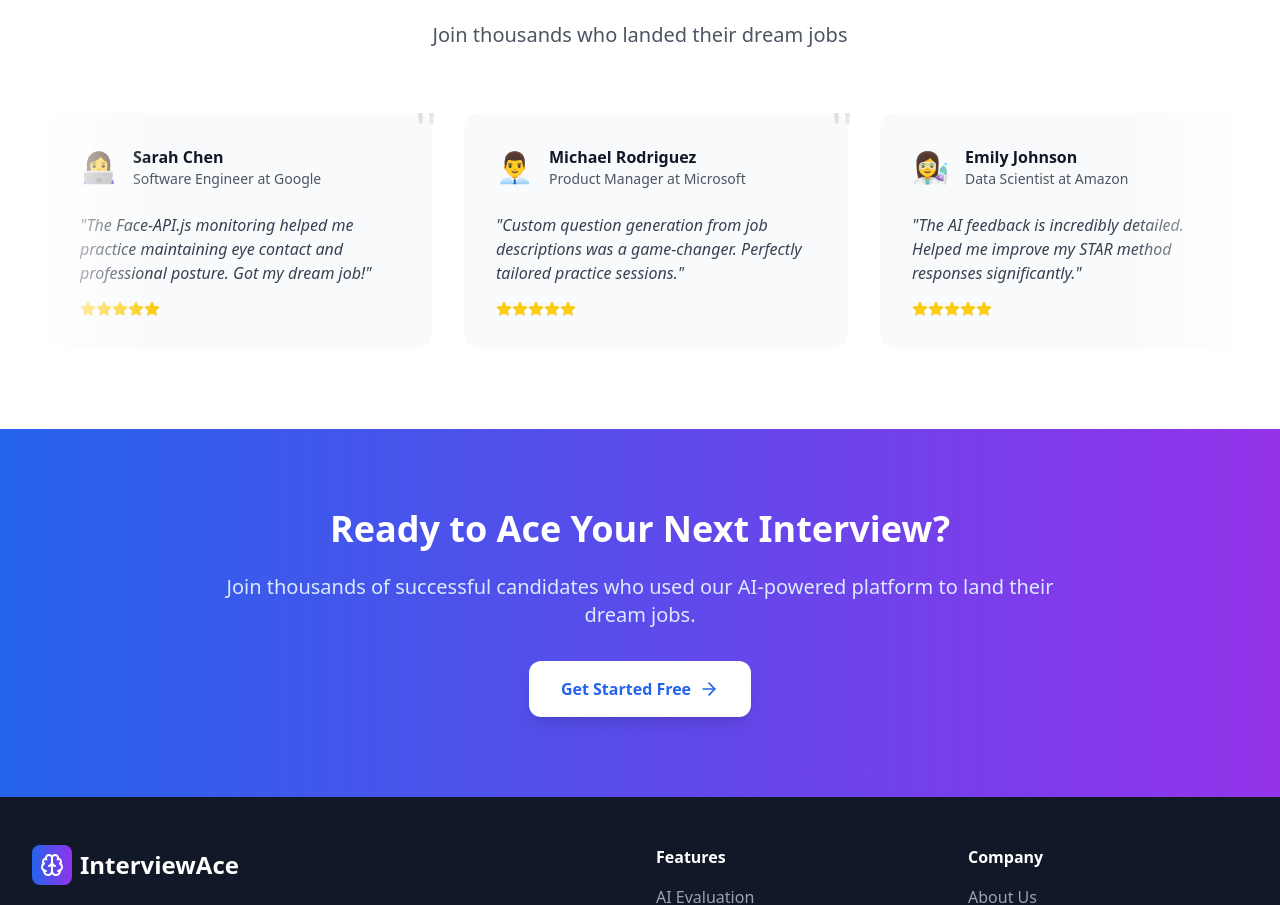
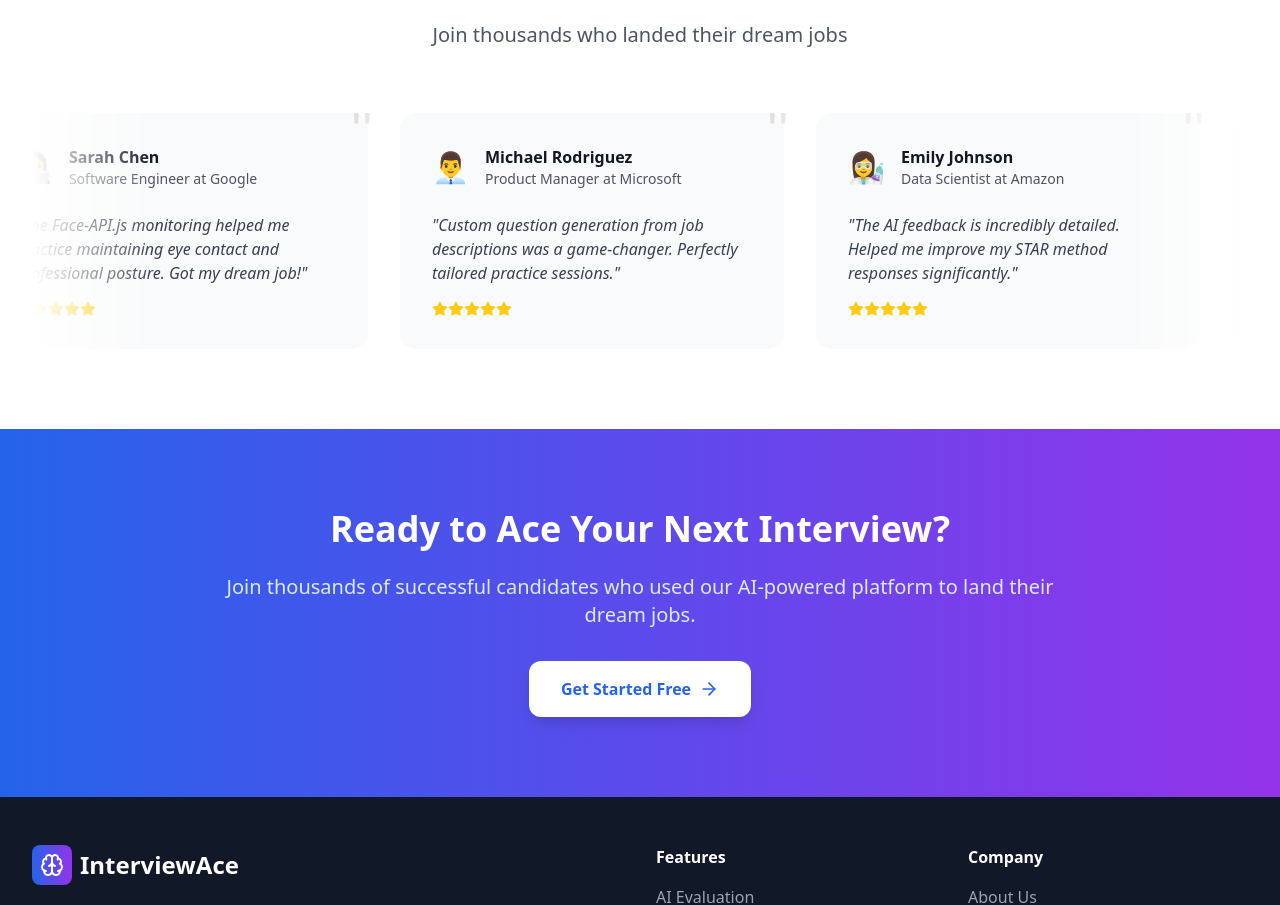
Before and after one commit to haleema-khatun/Interview01, a React (Vite) app: page / in a window 1280 px wide. Shown: the part 3295-4200 px from the top of the page. Built offline with nearby package versions, Linux system fonts and the light colour scheme; no server answers.

Commit message:
Update tailwind.config.js

```diff
--- a/tailwind.config.js
+++ b/tailwind.config.js
@@ -27,6 +27,8 @@
         'slide-up': 'slideUp 0.3s ease-out',
         'scale-in': 'scaleIn 0.2s ease-out',
         'pulse-slow': 'pulse 3s cubic-bezier(0.4, 0, 0.6, 1) infinite',
+        // Added for the testimonial scroll
+        'scroll': 'scroll 60s linear infinite',
       },
       keyframes: {
         fadeIn: {
@@ -41,6 +43,11 @@
           '0%': { transform: 'scale(0.95)', opacity: '0' },
           '100%': { transform: 'scale(1)', opacity: '1' },
         },
+        // Added for the testimonial scroll
+        scroll: {
+            '0%': { transform: 'translateX(0)' },
+            '100%': { transform: 'translateX(-50%)' },
+        },
       },
       boxShadow: {
         'inner-lg': 'inset 0 2px 4px 0 rgba(0, 0, 0, 0.06)',
```
